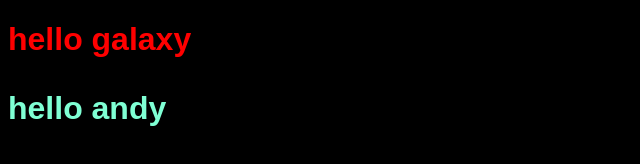
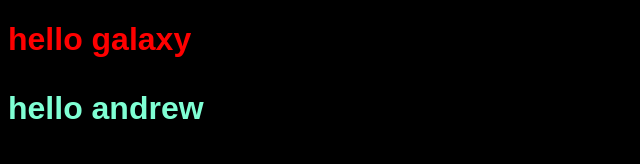
Before and after one commit to denga723/adv-cc-hello-world, a plain HTML site: page index.html in a window 1280 px wide. Shown: the full height of the page, 0-640 px from the left. Drawn offline with Linux system fonts and the light colour scheme.

Commit message:
Update index.html

```diff
--- a/index.html
+++ b/index.html
@@ -8,6 +8,6 @@
 </head>
     <h1>hello galaxy<h1>
 <body>
-    <p>hello andy</p>
+    <p>hello andrew</p>
 </body>
 </html>
```
